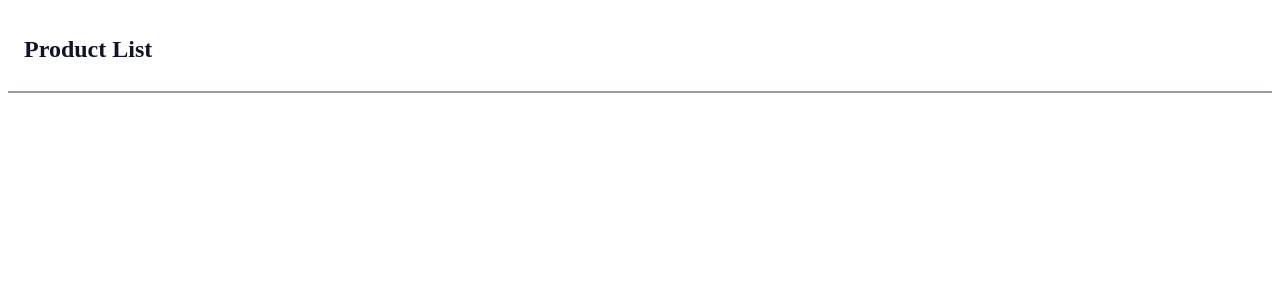
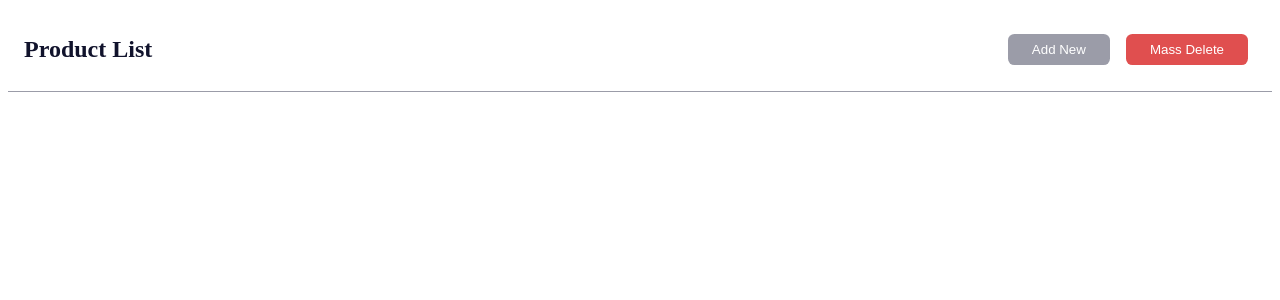
Before and after one commit to maryamghorbani/ProductsList, a React (Vite) app: page / in a window 1280 px wide. Shown: the top 300 px of the page. Built offline with nearby package versions, Linux system fonts and the light colour scheme.

Commit message:
create button widget insert "mass delete" and "add new" buttons in the header

```diff
--- a/src/App.jsx
+++ b/src/App.jsx
@@ -1,10 +1,10 @@
 import "./App.scss";
-import {MainHeader} from "./view/layout/headers";
+import { MainHeader } from "./view/layout/headers";
 
 function App() {
     return (
         <div className="App">
-            <MainHeader title="Product List"/>
+            <MainHeader title="Product List" />
         </div>
     );
 }
--- a/src/assets/scss/_mixins.scss
+++ b/src/assets/scss/_mixins.scss
@@ -1,5 +1,4 @@
 @import "variables";
-
 
 @mixin border-bottom-style($color, $width, $style) {
   border-bottom: $width $style $color;
@@ -8,5 +7,32 @@
 @mixin main-header {
   color: $dark;
   padding: 0.5rem 1rem;
-  @include border-bottom-style($light-gray, 2px, solid);
+  @include border-bottom-style($light-gray, 1px, solid);
 }
+
+@mixin horizontal-center {
+  display: flex;
+  justify-content: center;
+  align-items: center;
+}
+
+@mixin vertical-center {
+  display: flex;
+  flex-direction: column;
+  justify-content: center;
+  align-items: center;
+}
+
+@mixin justify-between {
+  display: flex;
+  justify-content: space-between;
+}
+
+@mixin button-style($color, $background-color) {
+  padding: 0.5rem 1.5rem;
+  color: $color;
+  background-color: $background-color;
+  border: none;
+  border-radius: 0.4rem;
+  cursor: pointer;
+}
--- a/src/assets/scss/_variables.scss
+++ b/src/assets/scss/_variables.scss
@@ -3,3 +3,4 @@ $secondary-color: #f1f3fa;
 $dark: #11132c;
 $light-gray: #9b9ca8;
 $custom-blue: #3f4aaf;
+$white: #fff;
--- a/src/assets/scss/dashboard.scss
+++ b/src/assets/scss/dashboard.scss
@@ -3,4 +3,21 @@
 
 .main-header {
   @include main-header;
+  @include justify-between;
+
+  .button-group {
+    @include horizontal-center;
+
+    & > * {
+      margin: 0 0.5rem;
+    }
+
+    .add-button {
+      @include button-style($white, $light-gray);
+    }
+
+    .delete-button {
+      @include button-style($white, $primary-color);
+    }
+  }
 }
--- /dev/null
+++ b/src/view/component/widgets/Button.jsx
@@ -0,0 +1,6 @@
+export const Button = (props) => {
+    const {text, onClick, style} = props;
+    return (
+        <button className={style} onClick={onClick}>{text}</button>
+    );
+}
--- /dev/null
+++ b/src/view/component/widgets/index.js
@@ -0,0 +1 @@
+export * from "./Button";
--- a/src/view/layout/headers/MainHeader.jsx
+++ b/src/view/layout/headers/MainHeader.jsx
@@ -1,7 +1,14 @@
 import "@/assets/scss/dashboard.scss";
+import {Button} from "@/view/component/widgets";
 
 export const MainHeader = ({title}) => {
-    return <div className="main-header">
-        <h2>{title}</h2>
-    </div>;
-}
+    return (
+        <div className="main-header">
+            <h2>{title}</h2>
+            <div className="button-group">
+                <Button style="add-button" text="Add New"/>
+                <Button style="delete-button" text="Mass Delete"/>
+            </div>
+        </div>
+    );
+};
--- a/vite.config.js
+++ b/vite.config.js
@@ -1,6 +1,6 @@
 import * as path from "path";
 
-import {defineConfig} from "vite";
+import { defineConfig } from "vite";
 import react from "@vitejs/plugin-react";
 
 // https://vitejs.dev/config/
@@ -8,7 +8,7 @@ export default defineConfig({
     plugins: [react()],
     resolve: {
         alias: {
-            "@": path.resolve(__dirname, "src")
-        }
-    }
+            "@": path.resolve(__dirname, "src"),
+        },
+    },
 });
```
Also changed, not shown: src/view/layout/headers/index.js (line endings or trailing spaces).
